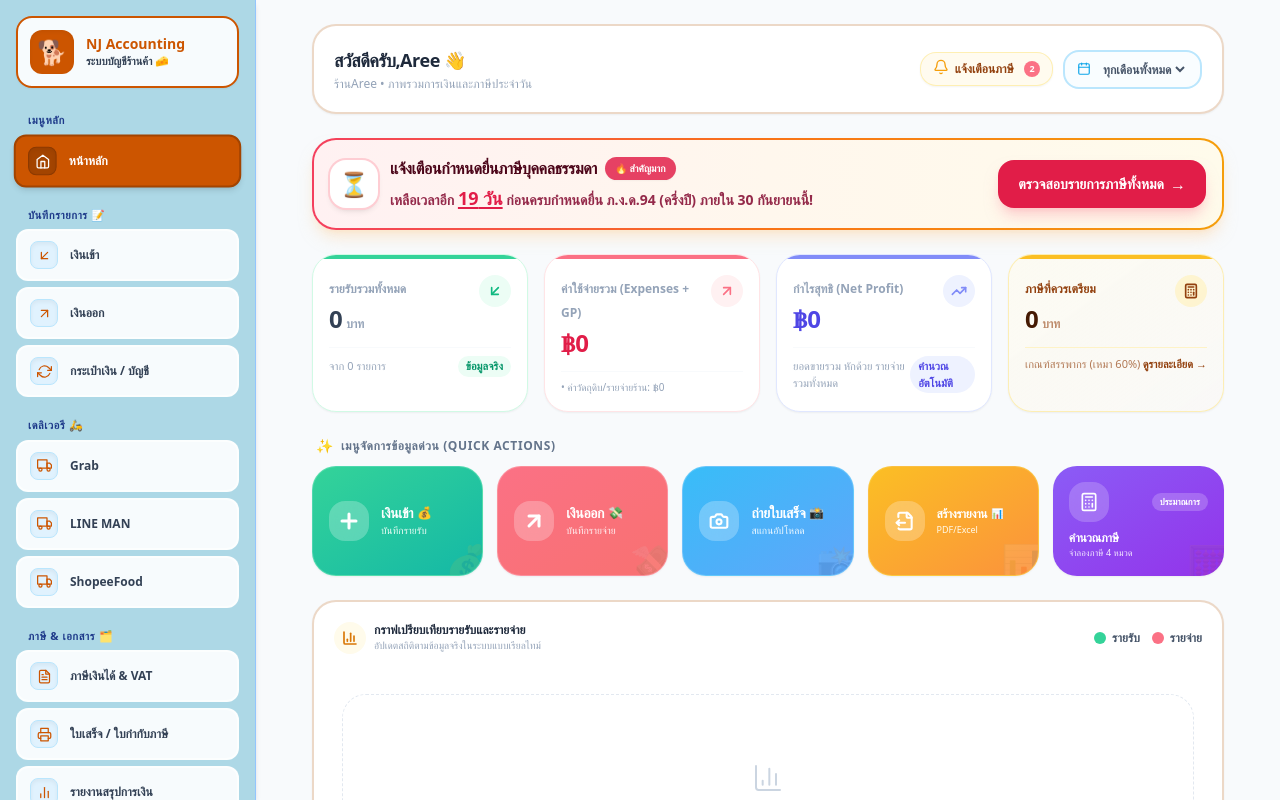
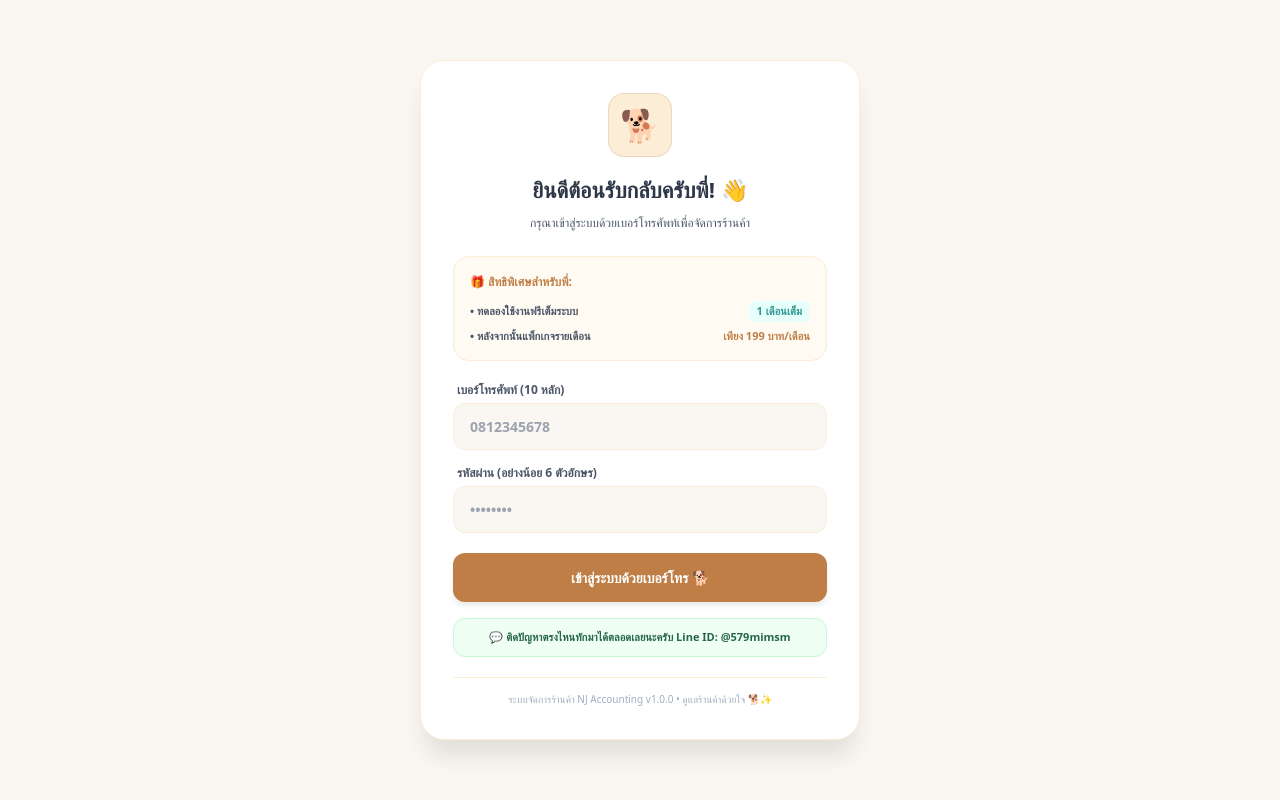
Before and after one commit to suisut21-source/nj-accounting-v4, a Next.js app: page / in a window 1280 px wide. Shown: the top 800 px of the page. Built offline with nearby package versions, Linux system fonts and the light colour scheme.

Commit message:
Add login gate to dashboard home page

```diff
--- a/app/page.tsx
+++ b/app/page.tsx
@@ -8,15 +8,51 @@ import {
 } from 'lucide-react';
 
 export default function Home() {
+  // 🔐 ระบบเช็กสถานะการล็อกอิน (ถ้ายังไม่ล็อกอิน จะแสดงหน้าล็อกอินก่อน)
+  const [isLoggedIn, setIsLoggedIn] = useState(false);
+  const [authPhone, setAuthPhone] = useState('');
+  const [authPassword, setAuthPassword] = useState('');
+  const [authError, setAuthError] = useState('');
+
+  useEffect(() => {
+    const savedAuth = localStorage.getItem('nj_is_logged_in');
+    if (savedAuth === 'true') {
+      setIsLoggedIn(true);
+    }
+  }, []);
+
+  const handleLoginSubmit = (e: React.FormEvent) => {
+    e.preventDefault();
+    setAuthError('');
+
+    const cleanPhone = authPhone.replace(/\D/g, '');
+    if (cleanPhone.length !== 10) {
+      setAuthError('กรุณากรอกเบอร์โทรศัพท์มือถือให้ครบ 10 หลักครับ');
+      return;
+    }
+
+    if (authPassword.length < 6) {
+      setAuthError('รหัสผ่านต้องมีอย่างน้อย 6 ตัวอักษรครับ');
+      return;
+    }
+
+    // ผ่านการตรวจสอบ จำลองการล็อกอินสำเร็จและบันทึกลงเครื่อง
+    localStorage.setItem('nj_is_logged_in', 'true');
+    localStorage.setItem('shop_phone', cleanPhone);
+    setIsLoggedIn(true);
+  };
+
   const [incomeData, setIncomeData] = useState<any[]>([]);
   const [expenseData, setExpenseData] = useState<any[]>([]);
   const [selectedMonth, setSelectedMonth] = useState<string>('all');
   const [showAlertModal, setShowAlertModal] = useState<boolean>(false);
   const [shopName, setShopName] = useState('Aree');
+
   useEffect(() => {
     const savedName = localStorage.getItem('shop_name');
     if (savedName) setShopName(savedName);
   }, []);
+
   useEffect(() => {
     const savedIncome =
       JSON.parse(localStorage.getItem('incomeTransactions') || 'null') ||
@@ -52,19 +88,16 @@ const [shopName, setShopName] = useState('Aree');
     ? expenseData
     : expenseData.filter(item => String(item.date || '').startsWith(selectedMonth));
 
-  // 1. ยอดขายรวม (totalSales)
   const totalSales = filteredIncome.reduce((sum, item) => {
     const gross = Number(item?.grossSales || item?.total || item?.amount || item?.price || 0);
     return sum + gross;
   }, 0);
 
-  // 2. รายจ่ายจริงจากตารางเงินออก
   const expenseFromOut = filteredExpense.reduce((sum, item) => {
     const val = Number(item?.amount || item?.total || item?.netTotal || item?.price || item?.cost || 0);
     return sum + val;
   }, 0);
 
-  // 3. หัก GP / ค่าบริการ / หนี้ (สูตรเดียวกับหน้า Report เป๊ะๆ)
   const totalDeductions = filteredIncome.reduce((sum, item) => {
     const gp = Number(item.gpDeduction || item.gpAmount || 0);
     const ad = Number(item.adDeduction || item.adAmount || 0);
@@ -75,6 +108,7 @@ const [shopName, setShopName] = useState('Aree');
   const totalOtherExpenses = expenseFromOut;
   const totalExpenses = totalOtherExpenses + totalDeductions;
   const netProfit = totalSales - totalExpenses;
+
   const calculatePersonalIncomeTax = (income: number) => {
     const expenseDeduction = income * 0.60;
     const incomeAfterExpense = income - expenseDeduction;
@@ -152,23 +186,122 @@ const [shopName, setShopName] = useState('Aree');
   const diffTimePnd90 = targetPnd90.getTime() - today.getTime();
   const diffDaysPnd90 = Math.ceil(diffTimePnd90 / (1000 * 60 * 60 * 24));
 
+  // 🛑 ถ่ายยังไม่ล็อกอิน ให้แสดงหน้าล็อกอินตรงนี้ทันทีโดยไม่ให้เห็นแดชบอร์ด
+  if (!isLoggedIn) {
+    return (
+      <div style={{ minHeight: '100vh', width: '100vw', display: 'flex', alignItems: 'center', justifyContent: 'center', backgroundColor: '#faf7f2', margin: 0, padding: '20px', boxSizing: 'border-box', position: 'fixed', top: 0, left: 0, zIndex: 9999, overflowY: 'auto' }}>
+        <div style={{ width: '100%', maxWidth: '440px', backgroundColor: '#ffffff', borderRadius: '24px', padding: '32px', boxShadow: '0 20px 25px -5px rgba(0, 0, 0, 0.1)', border: '1px solid #fbedd6', boxSizing: 'border-box' }}>
+
+          <div style={{ textAlign: 'center', marginBottom: '24px' }}>
+            <div style={{ width: '64px', height: '64px', borderRadius: '16px', backgroundColor: '#fbedd6', display: 'flex', alignItems: 'center', justifyContent: 'center', margin: '0 auto 16px auto', fontSize: '32px', border: '1px solid rgba(191, 126, 70, 0.2)' }}>
+              🐕
+            </div>
+
+            <h1 style={{ fontSize: '22px', fontWeight: '900', color: '#2d3748', margin: '0 0 8px 0' }}>
+              ยินดีต้อนรับกลับครับพี่! 👋
+            </h1>
+            <p style={{ fontSize: '12px', color: '#4a5568', margin: 0, fontWeight: '500' }}>
+              กรุณาเข้าสู่ระบบด้วยเบอร์โทรศัพท์เพื่อจัดการร้านค้า
+            </p>
+          </div>
+
+          <div style={{ backgroundColor: '#fffbf2', border: '1px solid #fbedd6', borderRadius: '16px', padding: '16px', marginBottom: '20px' }}>
+            <div style={{ fontSize: '12px', fontWeight: 'bold', color: '#bf7e46', marginBottom: '10px', display: 'flex', alignItems: 'center', gap: '6px' }}>
+              🎁 สิทธิพิเศษสำหรับพี่:
+            </div>
+            <div style={{ display: 'flex', justifyContent: 'space-between', alignItems: 'center', fontSize: '11px', color: '#4a5568', marginBottom: '6px', fontWeight: '600' }}>
+              <span>• ทดลองใช้งานฟรีเต็มระบบ</span>
+              <span style={{ backgroundColor: '#e6fffa', color: '#319795', padding: '2px 8px', borderRadius: '6px', fontWeight: 'bold' }}>1 เดือนเต็ม</span>
+            </div>
+            <div style={{ display: 'flex', justifyContent: 'space-between', alignItems: 'center', fontSize: '11px', color: '#4a5568', fontWeight: '600' }}>
+              <span>• หลังจากนั้นแพ็กเกจรายเดือน</span>
+              <span style={{ color: '#bf7e46', fontWeight: 'bold' }}>เพียง 199 บาท/เดือน</span>
+            </div>
+          </div>
+
+          {authError && (
+            <div style={{ marginBottom: '16px', padding: '12px', backgroundColor: '#fff5f5', border: '1px solid #feb2b2', borderRadius: '12px', color: '#c53030', fontSize: '12px', fontWeight: 'bold', textAlign: 'center' }}>
+              ⚠️ {authError}
+            </div>
+          )}
+
+          <form onSubmit={handleLoginSubmit} style={{ display: 'flex', flexDirection: 'column', gap: '14px' }}>
+            <div style={{ display: 'flex', flexDirection: 'column', gap: '4px' }}>
+              <label style={{ fontSize: '12px', fontWeight: 'bold', color: '#4a5568', paddingLeft: '4px' }}>เบอร์โทรศัพท์ (10 หลัก)</label>
+              <input
+                type="tel"
+                required
+                maxLength={10}
+                value={authPhone}
+                onChange={(e) => setAuthPhone(e.target.value.replace(/\D/g, ''))}
+                placeholder="0812345678"
+                style={{ width: '100%', padding: '12px 16px', borderRadius: '12px', backgroundColor: '#faf7f2', border: '1px solid #fbedd6', outline: 'none', fontSize: '14px', fontWeight: '600', color: '#2d3748', boxSizing: 'border-box' }}
+              />
+            </div>
+
+            <div style={{ display: 'flex', flexDirection: 'column', gap: '4px' }}>
+              <label style={{ fontSize: '12px', fontWeight: 'bold', color: '#4a5568', paddingLeft: '4px' }}>รหัสผ่าน (อย่างน้อย 6 ตัวอักษร)</label>
+              <input
+                type="password"
+                required
+                minLength={6}
+                value={authPassword}
+                onChange={(e) => setAuthPassword(e.target.value)}
+                placeholder="••••••••"
+                style={{ width: '100%', padding: '12px 16px', borderRadius: '12px', backgroundColor: '#faf7f2', border: '1px solid #fbedd6', outline: 'none', fontSize: '14px', fontWeight: '600', color: '#2d3748', boxSizing: 'border-box' }}
+              />
+            </div>
+
+            <div style={{ paddingTop: '6px' }}>
+              <button
+                type="submit"
+                style={{ width: '100%', padding: '14px', backgroundColor: '#BF7E46', color: '#ffffff', fontWeight: '900', fontSize: '14px', borderRadius: '12px', border: 'none', cursor: 'pointer', boxShadow: '0 4px 6px -1px rgba(0,0,0,0.1)' }}
+              >
+                เข้าสู่ระบบด้วยเบอร์โทร 🐕
+              </button>
+            </div>
+          </form>
+
+          <div style={{ marginTop: '16px', padding: '10px', backgroundColor: '#f0fff4', border: '1px solid #c6f6d5', borderRadius: '12px', textAlign: 'center', fontSize: '11px', color: '#276749', fontWeight: '600' }}>
+            💬 ติดปัญหาตรงไหนทักมาได้ตลอดเลยนะครับ Line ID: @579mimsm
+          </div>
+
+          <div style={{ textAlign: 'center', marginTop: '20px', fontSize: '10px', fontWeight: '500', color: '#a0aec0', borderTop: '1px solid #fbedd6', paddingTop: '14px' }}>
+            ระบบจัดการร้านค้า NJ Accounting v1.0.0 • ดูแลร้านค้าด้วยใจ 🐕✨
+          </div>
+        </div>
+      </div>
+    );
+  }
+
+  // ✅ ถ้าล็อกอินแล้ว จะแสดงหน้าแดชบอร์ดเดิมของพี่ทั้งหมดแบบครบถ้วนสมบูรณ์ตามปกติ!
   return (
     <div className="space-y-6 pb-20 max-w-7xl mx-auto font-sans relative bg-slate-50 min-h-screen px-4 sm:px-6 lg:px-8 overflow-x-hidden">
 
       {/* Header Section */}
       <div className="flex flex-col sm:flex-row sm:items-center justify-between gap-4 bg-white p-5 rounded-3xl border-2 border-[#BF7E46]/30 shadow-sm">
         <div className="flex items-center gap-3.5">
-
           <div>
             <div className="flex items-center gap-2">
               <h1 className="text-lg font-black text-slate-800 tracking-tight">สวัสดีครับ,{shopName} 👋</h1>
-
             </div>
             <p className="text-xs text-slate-400 font-medium mt-0.5">ร้าน{shopName} • ภาพรวมการเงินและภาษีประจำวัน</p>
           </div>
         </div>
 
         <div className="flex items-center gap-2.5 self-end sm:self-auto">
+          {/* ปุ่มออกจากระบบเพิ่มให้เผื่ออยากเคลียร์สถานะล็อกอิน */}
+          <button
+            onClick={() => {
+              localStorage.removeItem('nj_is_logged_in');
+              setIsLoggedIn(false);
+            }}
+            className="p-2 rounded-2xl bg-rose-50 hover:bg-rose-100 text-rose-700 border border-rose-200 text-xs font-bold transition shadow-sm"
+            title="ออกจากระบบ"
+          >
+            🚪 ออกจากระบบ
+          </button>
+
           <button
             onClick={() => setShowAlertModal(true)}
             className="relative p-2 rounded-2xl bg-amber-50/80 hover:bg-amber-100 text-amber-800 border border-amber-200/60 transition flex items-center gap-1.5 px-3 text-xs font-bold shadow-sm"
@@ -178,7 +311,6 @@ const [shopName, setShopName] = useState('Aree');
             <span className="w-4 h-4 bg-rose-400 text-white text-[9px] font-bold rounded-full flex items-center justify-center ml-1">2</span>
           </button>
 
-  {/* กรอบเลือกเดือนเปลี่ยนเป็นโทนสีฟ้า Baby Blue แล้วครับ */}
           <div className="flex items-center gap-2 bg-sky-50/40 px-3 py-2 rounded-2xl border-2 border-sky-200 hover:border-sky-300 text-xs text-slate-700 font-bold transition">
             <Calendar className="w-3.5 h-3.5 text-sky-500" />
             <select
@@ -198,7 +330,6 @@ const [shopName, setShopName] = useState('Aree');
       {/* 🚨 TAX URGENT ALERT BANNER */}
       <div className="relative bg-gradient-to-r from-rose-500 via-orange-500 to-amber-500 p-[2px] rounded-3xl shadow-lg shadow-orange-200/50 animate-pulse-slow">
         <div className="bg-gradient-to-r from-rose-50 via-orange-50 to-amber-50 p-4 rounded-[22px] flex flex-col md:flex-row items-start md:items-center justify-between gap-4">
-
           <div className="flex items-center gap-3">
             <div className="w-12 h-12 rounded-2xl bg-white flex items-center justify-center text-2xl shrink-0 shadow-md ring-2 ring-rose-200 animate-bounce-slow">
               ⏳
@@ -231,6 +362,7 @@ const [shopName, setShopName] = useState('Aree');
           </button>
         </div>
       </div>
+
       {/* KPI 4 Cards */}
       <div className="grid grid-cols-1 sm:grid-cols-2 lg:grid-cols-4 gap-4">
         {/* รายรับ */}
@@ -254,7 +386,7 @@ const [shopName, setShopName] = useState('Aree');
           </div>
         </div>
 
-        {/* ค่าใช้จ่าย (ตรงกับหน้า Report เป๊ะ) */}
+        {/* ค่าใช้จ่าย */}
         <div className="bg-white rounded-3xl border border-rose-100 p-4 shadow-sm hover:shadow-md transition relative overflow-hidden">
           <div className="absolute top-0 left-0 right-0 h-1 bg-rose-400"></div>
           <div className="flex justify-between items-start pt-1">
```
Lines whose indentation alone changed are shown as unchanged.
